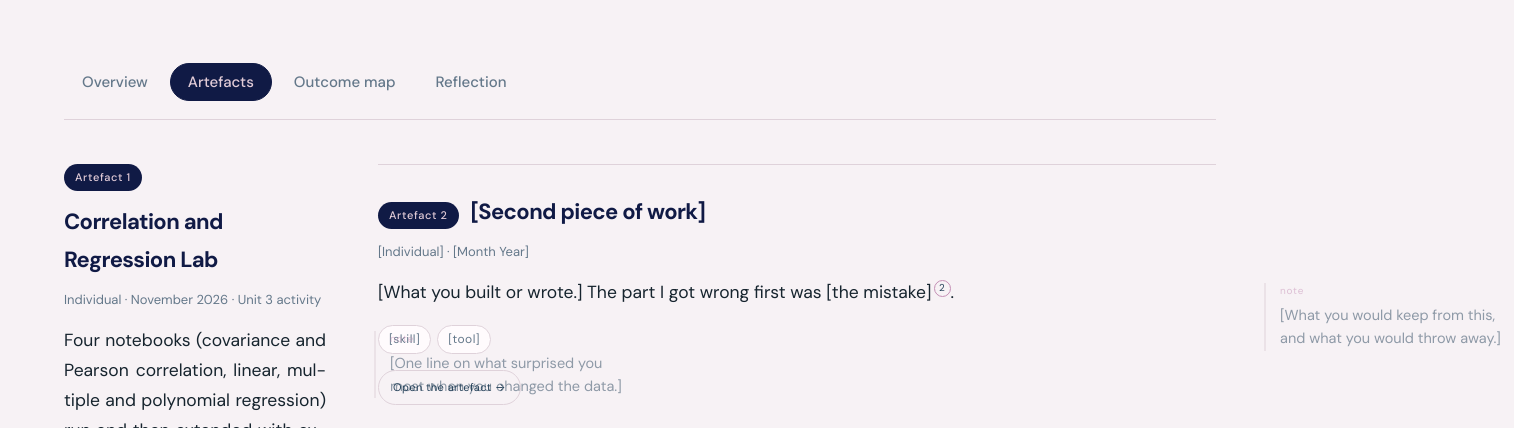
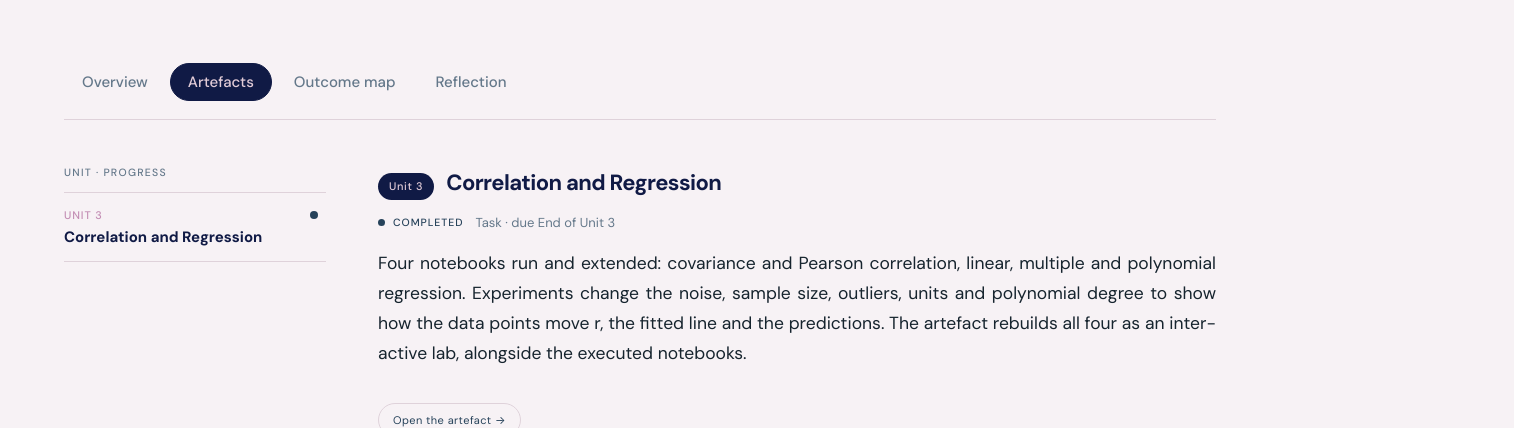
Before and after one commit to aldanamaldosari/eportfolio, a plain HTML site: page module-03.html in a window 1280 px wide. Both pictures are taken after a click on the tab "Artefacts". Shown: the part 356-784 px from the top of the page, 1514 px wide, since content can reach past the window. Drawn offline with Linux system fonts and the light colour scheme.

Commit message:
Machine Learning artefacts tab: match the Intelligent Agents layout
Unit/progress side menu and a Unit 3 entry in the same format; drop the
placeholder artefact cards.

Co-Authored-By: Claude Opus 5.5 <noreply@anthropic.com>
Claude-Session: https://claude.ai/code/session_01HV1anDwqNbgVk4QfgTtztj

```diff
--- a/module-03.html
+++ b/module-03.html
@@ -57,36 +57,20 @@
 
   <div class="tabpanel" id="artefacts" role="tabpanel" hidden>
     <div class="with-menu">
-      <article class="entry reveal" id="artefact-1">
-        <div class="entry-head"><span class="call">Artefact 1</span><h3>Correlation and Regression Lab</h3></div>
-        <p class="meta">Individual · November 2026 · Unit 3 activity</p>
-        <aside class="note" id="n22"><span class="n">note</span>
-          [One line on what surprised you most when you changed the data.]
-        </aside>
-        <p>
-          Four notebooks (covariance and Pearson correlation, linear, multiple and polynomial
-          regression) run and then extended with experiments on noise, sample size, outliers,
-          units and polynomial degree. They are rebuilt as an interactive lab where each change
-          can be tried live, alongside the executed notebooks.
-          <span class="anchor" id="a22">[what the experiments taught you]</span><button class="mark" data-note="n22" data-anchor="a22" aria-expanded="false" aria-controls="n22">1</button>.
-        </p>
-        <ul class="tags"><li>correlation</li><li>regression</li><li>Python</li><li>Jupyter</li></ul>
+    <nav class="sidemenu" aria-label="Contents">
+      <span class="m-head">Unit · Progress</span>
+      <ol>
+        <li><a href="#act-regression"><span class="m-unit">Unit 3</span><span class="m-title">Correlation and Regression</span><span class="status done">Completed</span></a></li>
+      </ol>
+    </nav>
+    <div class="menu-body">
+      <article class="entry reveal" data-i="0" id="act-regression">
+        <div class="entry-head"><span class="call">Unit 3</span><h3>Correlation and Regression</h3></div>
+        <p class="meta"><span class="status done">Completed</span> Task · due End of Unit 3</p>
+        <p>Four notebooks run and extended: covariance and Pearson correlation, linear, multiple and polynomial regression. Experiments change the noise, sample size, outliers, units and polynomial degree to show how the data points move r, the fitted line and the predictions. The artefact rebuilds all four as an interactive lab, alongside the executed notebooks.</p>
         <a class="evidence" href="machine-learning/correlation-regression.html">Open the artefact →</a>
       </article>
-
-      <article class="entry reveal" data-i="1" id="artefact-2">
-        <div class="entry-head"><span class="call">Artefact 2</span><h3>[Second piece of work]</h3></div>
-        <p class="meta">[Individual] · [Month Year]</p>
-        <aside class="note" id="n23"><span class="n">note</span>
-          [What you would keep from this, and what you would throw away.]
-        </aside>
-        <p>
-          [What you built or wrote.] The part I got wrong first was
-          <span class="anchor" id="a23">[the mistake]</span><button class="mark" data-note="n23" data-anchor="a23" aria-expanded="false" aria-controls="n23">2</button>.
-        </p>
-        <ul class="tags"><li>[skill]</li><li>[tool]</li></ul>
-        <a class="evidence" href="#">Open the artefact →</a>
-      </article>
+    </div>
     </div>
   </div>
 
@@ -155,7 +139,7 @@
     </div>
     <p class="set">
       MSc Artificial Intelligence, University of Essex.<br>
-      Last revised August 2026.
+      Last revised November 2026.
     </p>
     <p class="copy">© 2026 AlDana Al-Dosari. All rights reserved.</p>
   </div>
```
